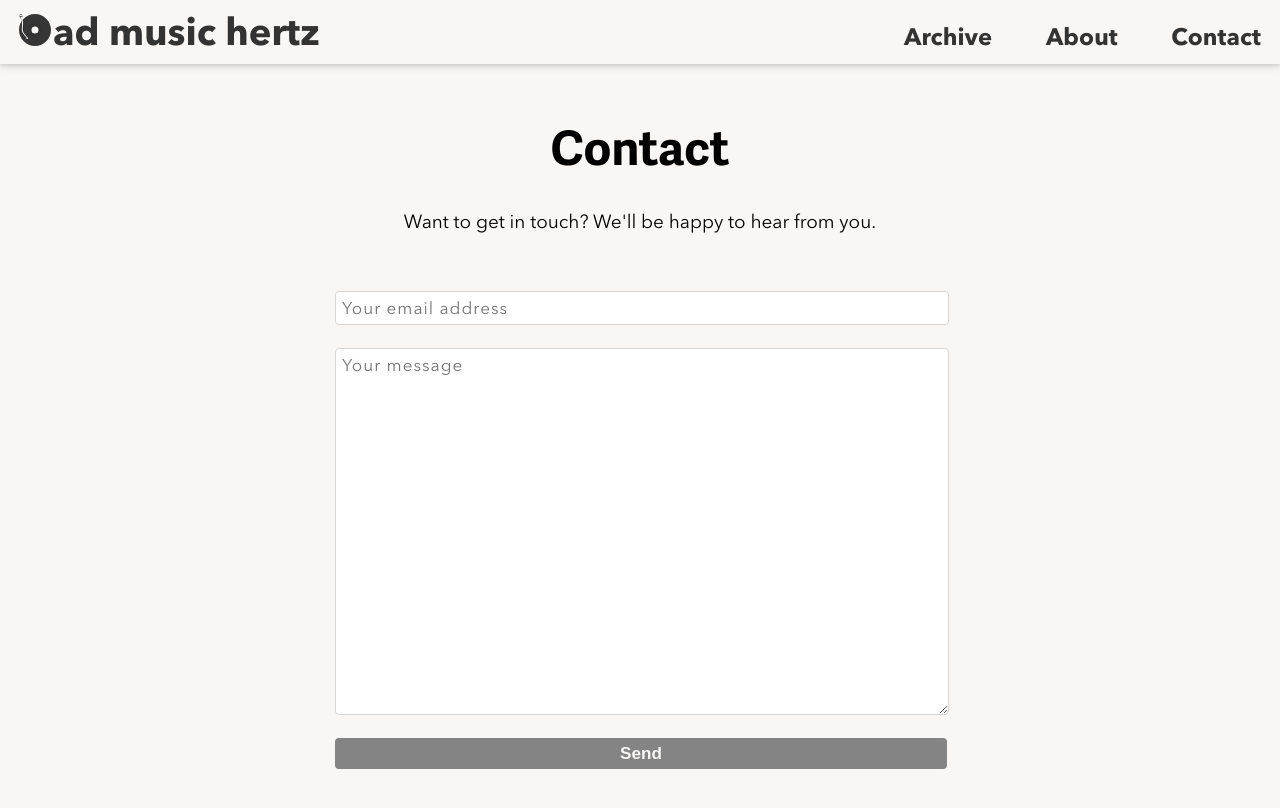
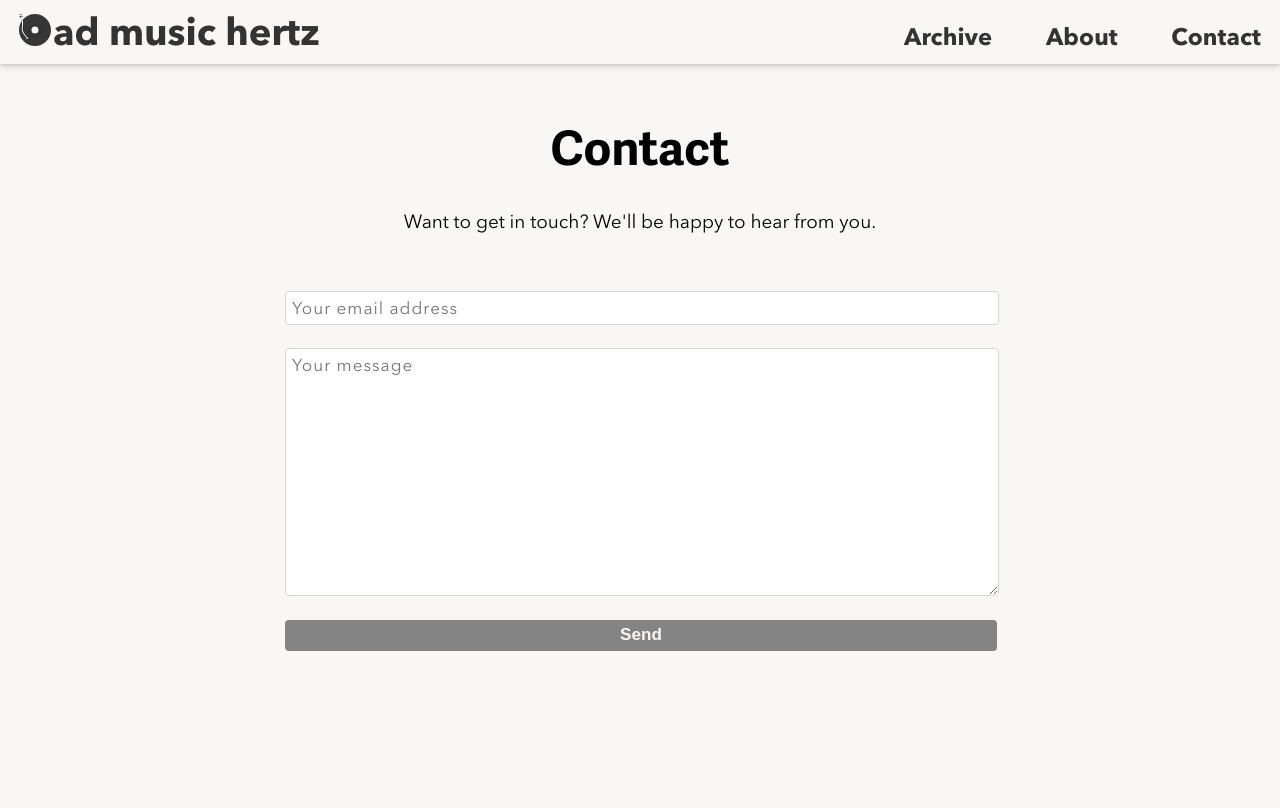
Before and after one commit to barrowclift/badmusichertz, a Jekyll site: the page built from contact/index.html, in a window 1280 px wide. Shown: the top 808 px of the page. Built offline with Jekyll 4.4.1, drawn with Linux system fonts in a browser that asks for light colours.

Commit message:
Bad Music Hertz 2.0 is functionally complete

```diff
--- a/_layouts/default.html
+++ b/_layouts/default.html
@@ -29,11 +29,11 @@
 					display: inline-block;
 					margin-left: -30vw;
 					margin-right: -30vw;
-					color:{{ page.primary-color }};
+					color:#BAE0D1;
 				}
 				time {
     				font-weight: 600;
-    				color:{{ page.secondary-color }};
+    				color:#9DB396;
 				}
 				@media (min-width: 900px) {
 					#content {
@@ -46,6 +46,10 @@
 						margin-left: 0vw;
 						margin-right: 0vw;
 
+						box-shadow: none;
+						-webkit-box-shadow: none;
+						-moz-box-shadow: none;
+						padding-top: 1rem;
 						/*display: inline-block;
 						height: auto;
 						width: 100vw;
@@ -55,9 +59,28 @@
 						margin-right: -20vw;
 						max-width:795px;*/
 					}
+					article header h1 {
+						color: #333333;
+					}
+					article header h1 time {
+						color: #848484 !important;
+					}
 					main {
 					    max-width:700px;
 					    margin: 0 auto;
+					    background-color: transparent;
+					    padding-left: 0;
+					    padding-right: 0;
+					}
+					article {
+						background-color: #F8F7F5;
+						padding-left: 2.5rem;
+						padding-right: 2.5rem;
+						border-radius: 4px;
+						padding-bottom: 1rem;
+						box-shadow: 0 4px 8px 0 rgba(0, 0, 0, 0.2), 0 4px 20px 0 rgba(0, 0, 0, 0.18);
+						-webkit-box-shadow: 0 4px 8px 0 rgba(0, 0, 0, 0.2), 0 4px 20px 0 rgba(0, 0, 0, 0.18);
+						-moz-box-shadow: 0 4px 8px 0 rgba(0, 0, 0, 0.2), 0 4px 20px 0 rgba(0, 0, 0, 0.18);
 					}
 					/*time {
 						font-weight: 500;
--- a/_layouts/post.html
+++ b/_layouts/post.html
@@ -1,10 +1,10 @@
 ---
 layout: default
 ---
+<a href="/images/album-art/{{ page.album-name }}/large.jpg" {% if page.album-art-hidden-text %}title="{{page.album-art-hidden-text}}"{% endif %}>
+	<img src="/images/album-art/{{ page.album-name }}/large.jpg" class="album-art" {% if page.title %}alt="{{ page.title }}'s album art"{% else %}alt="The album's cover"{% endif %} />
+</a>
 <article>
-	<a href="/images/album-art/{{ page.album-name }}/large.jpg" {% if page.album-art-hidden-text %}title="{{page.album-art-hidden-text}}"{% endif %}>
-		<img src="/images/album-art/{{ page.album-name }}/large.jpg" class="album-art" {% if page.title %}alt="{{ page.title }}'s album art"{% else %}alt="The album's cover"{% endif %} />
-	</a>
 	<header role="header">
 		<h1>
 			{{ page.title }}
--- a/contact/index.html
+++ b/contact/index.html
@@ -12,7 +12,7 @@
 <form id="contact-form" action="//formspree.io/&#109;&#097;&#098;&#097;&#114;&#114;&#111;&#119;&#099;&#108;&#105;&#102;&#116;&#064;&#103;&#109;&#097;&#105;&#108;&#046;&#099;&#111;&#109;" method="POST">
     <input type="hidden" name="_next" value="/contact/thank-you/" />
     <input type="email" name="_replyto" placeholder="Your email address" />
-    <textarea rows="15" type="text" name="message" placeholder="Your message"></textarea>
+    <textarea rows="10" type="text" name="message" placeholder="Your message"></textarea>
     <input type="text" name="_gotcha" style="display:none">
     <button type="submit" value="Send" id="submit-button">Send</button>
 </form>
--- a/css/page-specific/contact-form.css
+++ b/css/page-specific/contact-form.css
@@ -5,7 +5,6 @@
 
     width: 100%;
     margin-left:-10px;
-    max-width: 600px;
 
     position: relative;
     display: inline-block;
@@ -43,7 +42,6 @@
 }
 
 #contact-form textarea {
-    max-width: 600px;
 
     /* css 3 */
     border-radius: 4px;
```
Also changed, not shown: css/min/style.min.css, css/page-specific/min/contact-form.min.css, 3 other files.
